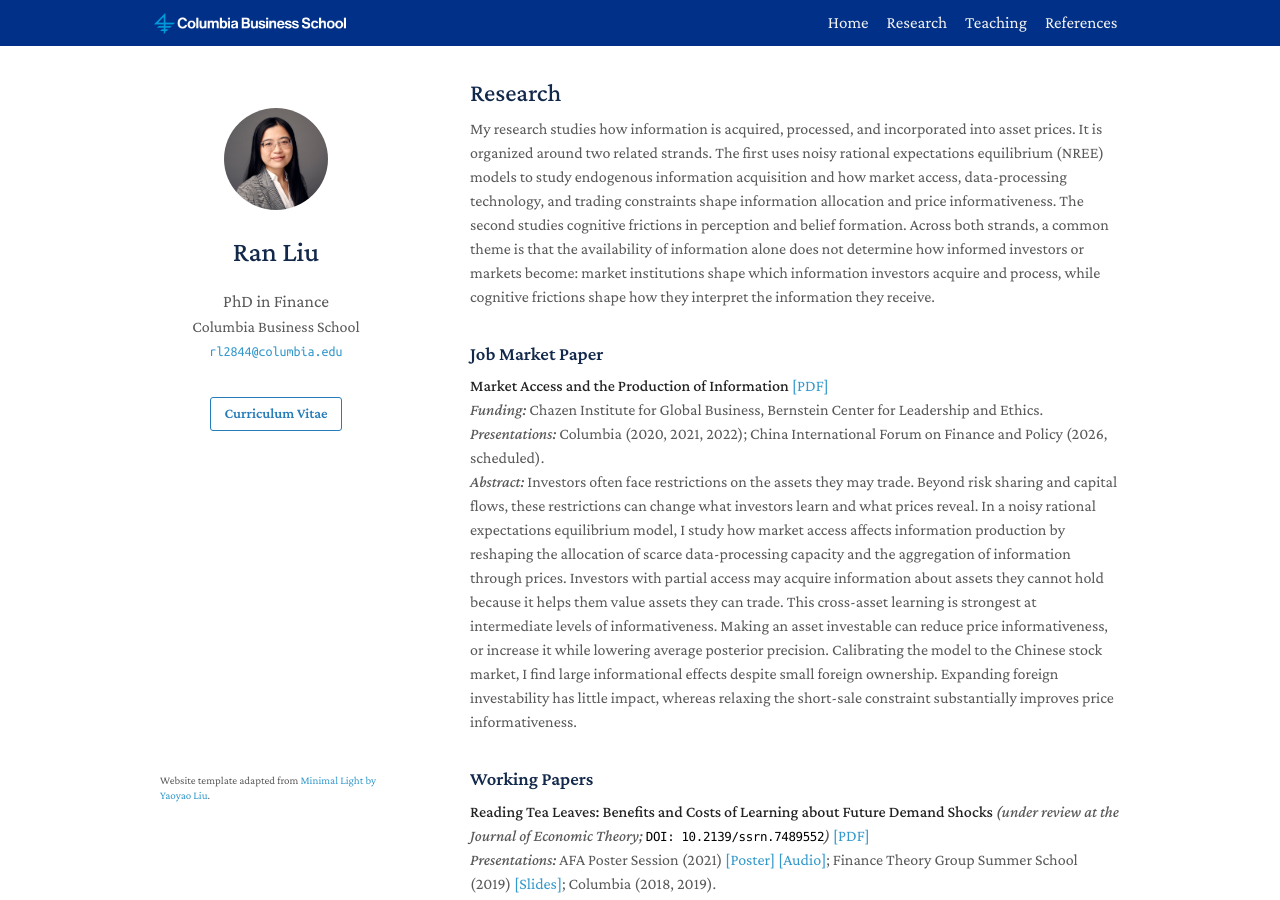
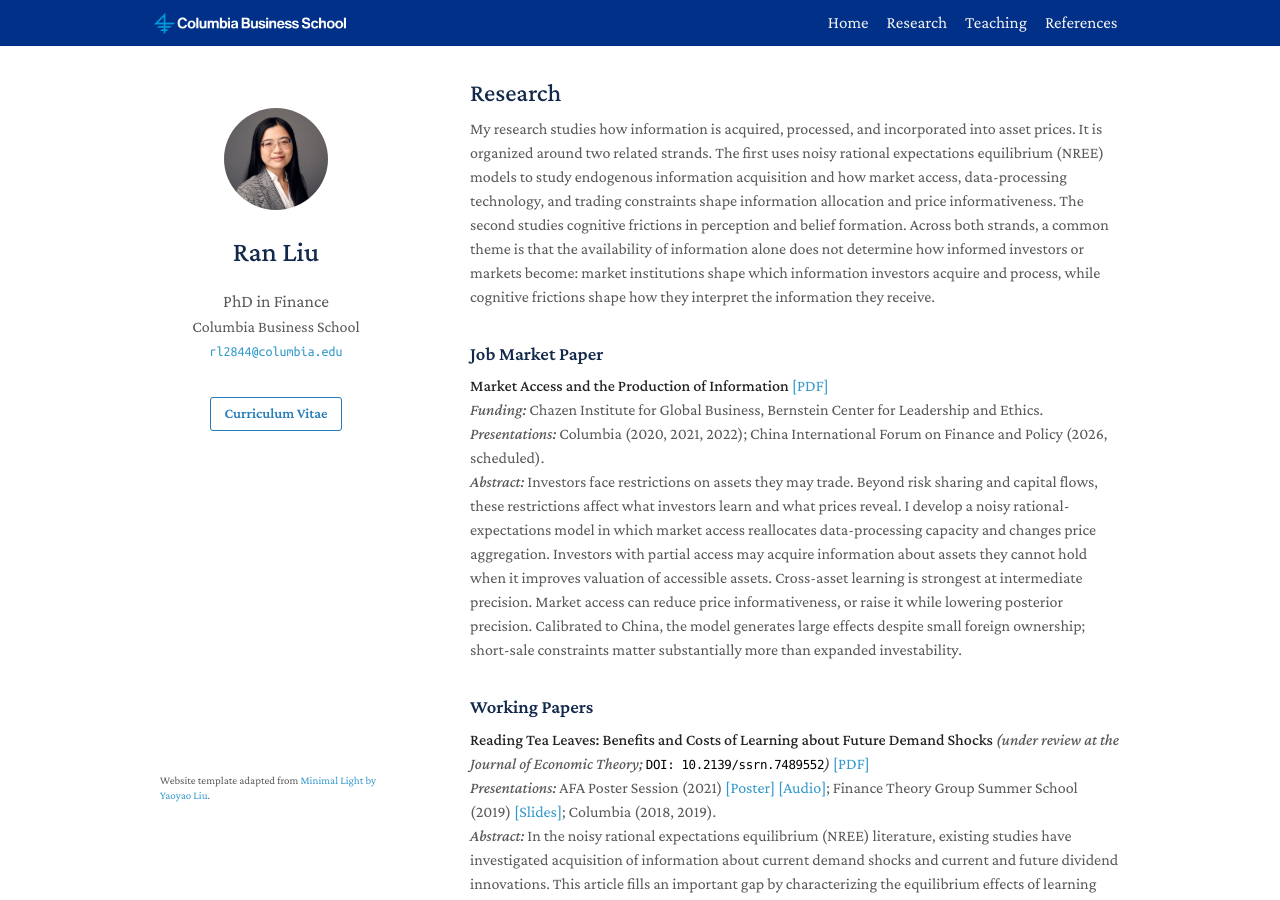
Before and after one commit to ranliu-fin/ranliu-fin.github.io, a Jekyll site: the page built from research.md, in a window 1280 px wide and 900 px high. Built offline with Jekyll 4.4.1, drawn with Linux system fonts in a browser that asks for light colours; a style sheet for code colours, icons or effects is not loaded.

Commit message:
Update paper status

```diff
--- a/research.md
+++ b/research.md
@@ -17,7 +17,7 @@ My research studies how information is acquired, processed, and incorporated int
 <em>Funding:</em> Chazen Institute for Global Business, Bernstein Center for Leadership and Ethics.<br>
 <em>Presentations:</em> Columbia (2020, 2021, 2022); China International Forum on Finance and Policy (2026, scheduled).<br>
 
-<em>Abstract:</em> Investors often face restrictions on the assets they may trade. Beyond risk sharing and capital flows, these restrictions can change what investors learn and what prices reveal. In a noisy rational expectations equilibrium model, I study how market access affects information production by reshaping the allocation of scarce data-processing capacity and the aggregation of information through prices. Investors with partial access may acquire information about assets they cannot hold because it helps them value assets they can trade. This cross-asset learning is strongest at intermediate levels of informativeness. Making an asset investable can reduce price informativeness, or increase it while lowering average posterior precision. Calibrating the model to the Chinese stock market, I find large informational effects despite small foreign ownership. Expanding foreign investability has little impact, whereas relaxing the short-sale constraint substantially improves price informativeness.</p>
+<em>Abstract:</em> Investors face restrictions on assets they may trade. Beyond risk sharing and capital flows, these restrictions affect what investors learn and what prices reveal. I develop a noisy rational-expectations model in which market access reallocates data-processing capacity and changes price aggregation. Investors with partial access may acquire information about assets they cannot hold when it improves valuation of accessible assets. Cross-asset learning is strongest at intermediate precision. Market access can reduce price informativeness, or raise it while lowering posterior precision. Calibrated to China, the model generates large effects despite small foreign ownership; short-sale constraints matter substantially more than expanded investability.</p>
 
 <h3 style="margin: 35px 0px 10px;">Working Papers</h3>
 
```
Also changed, not shown: teaching.md (line endings or trailing spaces), 2 other files.
